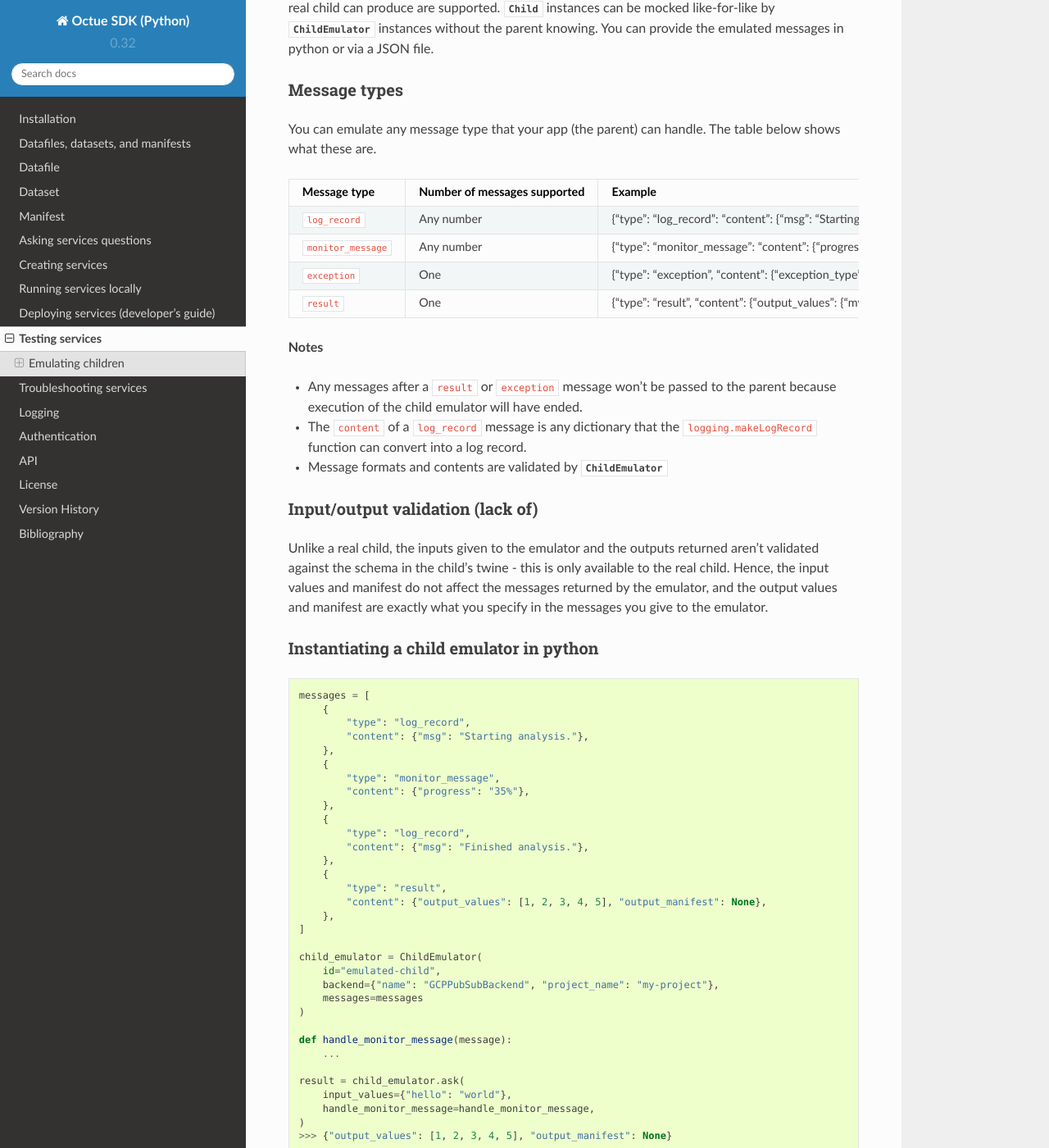
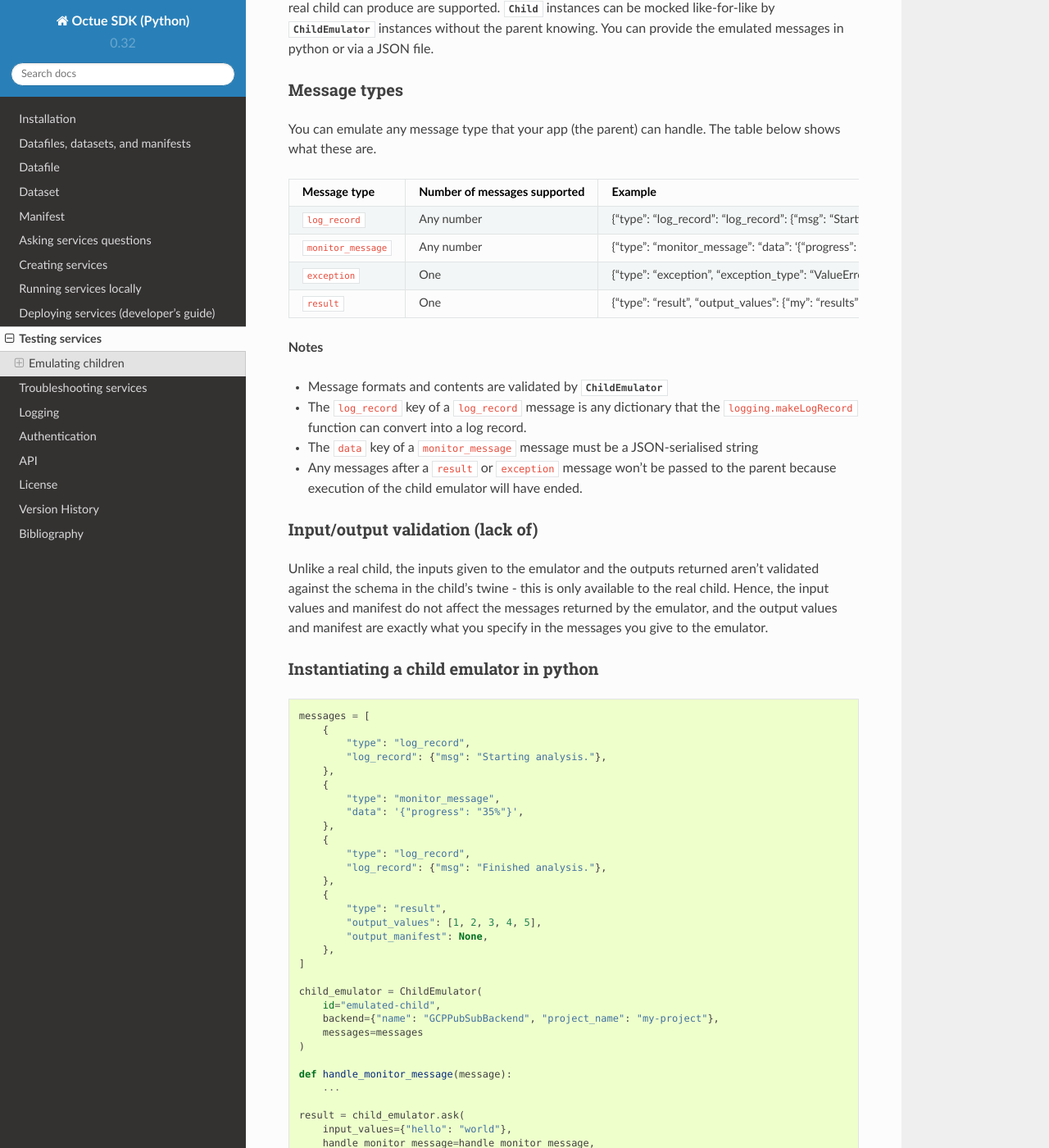
Before and after one commit to octue/octue-sdk-python, a Sphinx documentation site: the page built from docs/source/testing_services.rst, in a window 1280 px wide and 1400 px high, scrolled down 604 px. Shown: the whole window at 82% size. Built offline with Sphinx 7.4.7 and the Read the Docs theme 2.0.0, drawn with Linux system fonts in a browser that asks for light colours; some of the changed text lies outside the part shown.

Commit message:
DOC: Update testing services doc with new message formats
skipci

```diff
--- a/docs/source/testing_services.rst
+++ b/docs/source/testing_services.rst
@@ -34,22 +34,23 @@ You can emulate any message type that your app (the parent) can handle. The tabl
 +-----------------------+--------------------------------------------------------------------------------------------------+---------------------------------------------------------------------------------------------------------------------------+
 | Message type          | Number of messages supported                                                                     | Example                                                                                                                   |
 +=======================+==================================================================================================+===========================================================================================================================+
-| ``log_record``        | Any number                                                                                       | {"type": "log_record": "content": {"msg": "Starting analysis."}}                                                          |
+| ``log_record``        | Any number                                                                                       | {"type": "log_record": "log_record": {"msg": "Starting analysis."}}                                                       |
 +-----------------------+--------------------------------------------------------------------------------------------------+---------------------------------------------------------------------------------------------------------------------------+
-| ``monitor_message``   | Any number                                                                                       | {"type": "monitor_message": "content": {"progress": "35%"}}                                                               |
+| ``monitor_message``   | Any number                                                                                       | {"type": "monitor_message": "data": '{"progress": "35%"}'}                                                                |
 +-----------------------+--------------------------------------------------------------------------------------------------+---------------------------------------------------------------------------------------------------------------------------+
-| ``exception``         | One                                                                                              | {"type": "exception", "content": {"exception_type": "ValueError", "exception_message": "x cannot be less than 10."}}      |
+| ``exception``         | One                                                                                              | {"type": "exception", "exception_type": "ValueError", "exception_message": "x cannot be less than 10."}                   |
 +-----------------------+--------------------------------------------------------------------------------------------------+---------------------------------------------------------------------------------------------------------------------------+
-| ``result``            | One                                                                                              | {"type": "result", "content": {"output_values": {"my": "results"}, "output_manifest": None}}                              |
+| ``result``            | One                                                                                              | {"type": "result", "output_values": {"my": "results"}, "output_manifest": None}                                           |
 +-----------------------+--------------------------------------------------------------------------------------------------+---------------------------------------------------------------------------------------------------------------------------+
 
 **Notes**
 
+- Message formats and contents are validated by :mod:`ChildEmulator <octue.cloud.emulators.child.ChildEmulator>`
+- The ``log_record`` key of a ``log_record`` message is any dictionary that the ``logging.makeLogRecord`` function can
+  convert into a log record.
+- The ``data`` key of a ``monitor_message`` message must be a JSON-serialised string
 - Any messages after a ``result`` or ``exception`` message won't be passed to the parent because execution of the child
   emulator will have ended.
-- The ``content`` of a ``log_record`` message is any dictionary that the ``logging.makeLogRecord`` function can convert
-  into a log record.
-- Message formats and contents are validated by :mod:`ChildEmulator <octue.cloud.emulators.child.ChildEmulator>`
 
 Input/output validation (lack of)
 ---------------------------------
@@ -66,19 +67,20 @@ Instantiating a child emulator in python
     messages = [
         {
             "type": "log_record",
-            "content": {"msg": "Starting analysis."},
+            "log_record": {"msg": "Starting analysis."},
         },
         {
             "type": "monitor_message",
-            "content": {"progress": "35%"},
+            "data": '{"progress": "35%"}',
         },
         {
             "type": "log_record",
-            "content": {"msg": "Finished analysis."},
+            "log_record": {"msg": "Finished analysis."},
         },
     	{
             "type": "result",
-            "content": {"output_values": [1, 2, 3, 4, 5], "output_manifest": None},
+            "output_values": [1, 2, 3, 4, 5],
+            "output_manifest": None,
         },
     ]
 
@@ -110,19 +112,20 @@ with just the messages:
         "messages": [
             {
                 "type": "log_record",
-                "content": {"msg": "Starting analysis."}
+                "log_record": {"msg": "Starting analysis."}
             },
             {
                 "type": "log_record",
-                "content": {"msg": "Finished analysis."}
+                "log_record": {"msg": "Finished analysis."}
             },
             {
                 "type": "monitor_message",
-                "content": {"progress": "35%"}
+                "data": "{\"progress\": \"35%\"}"
             },
             {
                 "type": "result",
-                "content": {"output_values": [1, 2, 3, 4, 5], "output_manifest": null}
+                "output_values": [1, 2, 3, 4, 5],
+                "output_manifest": null
             }
         ]
     }
@@ -185,10 +188,8 @@ To emulate your children in tests, patch the :mod:`Child <octue.resources.child.
             messages=[
                 {
                     "type": "result",
-                    "content": {
-                        "output_values": [300],
-                        "output_manifest": None,
-                    }
+                    "output_values": [300],
+                    "output_manifest": None,
                 },
             ]
         )
```
